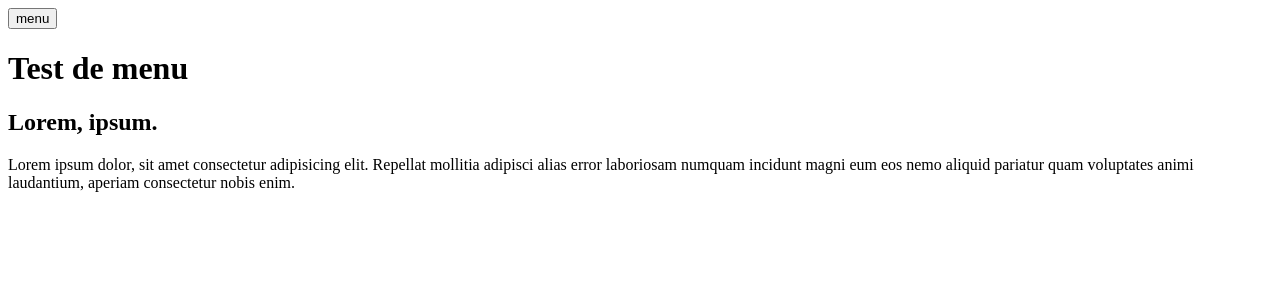
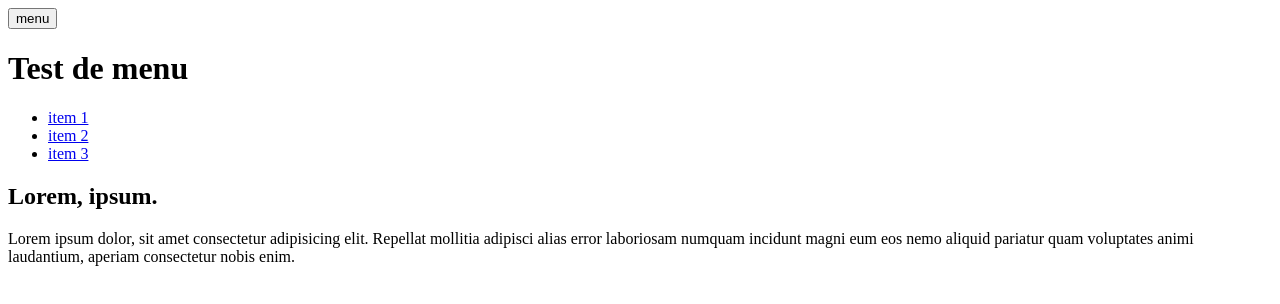
Before and after one commit to achoule2/2023-r113-tp2-menu-alpinejs-ethanTouitou, a plain HTML site: page index.html in a window 1280 px wide. Drawn offline with Linux system fonts and the light colour scheme.

Commit message:
ajout menu

```diff
--- a/index.html
+++ b/index.html
@@ -12,6 +12,14 @@
     <header>
       <button>menu</button>
       <h1>Test de menu</h1>
+      <nav id="mainNav">
+        <ul>
+          <li><a href="#">item 1</a></li>
+          <li><a href="#">item 2</a></li>
+          <li><a href="#">item 3</a></li>
+        </ul>
+      </nav>
+
     </header>
     <!-- h2>lorem2^p>lorem -->
     <h2>Lorem, ipsum.</h2>
```
